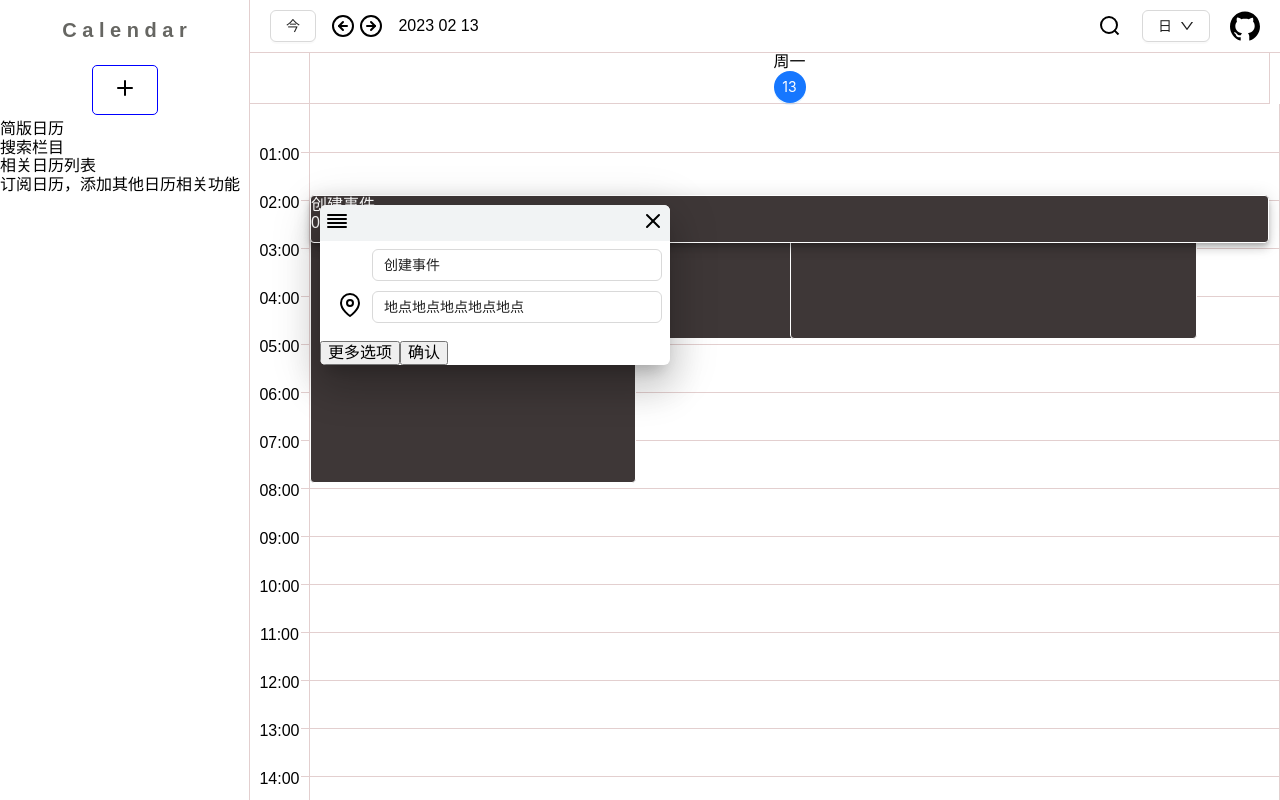
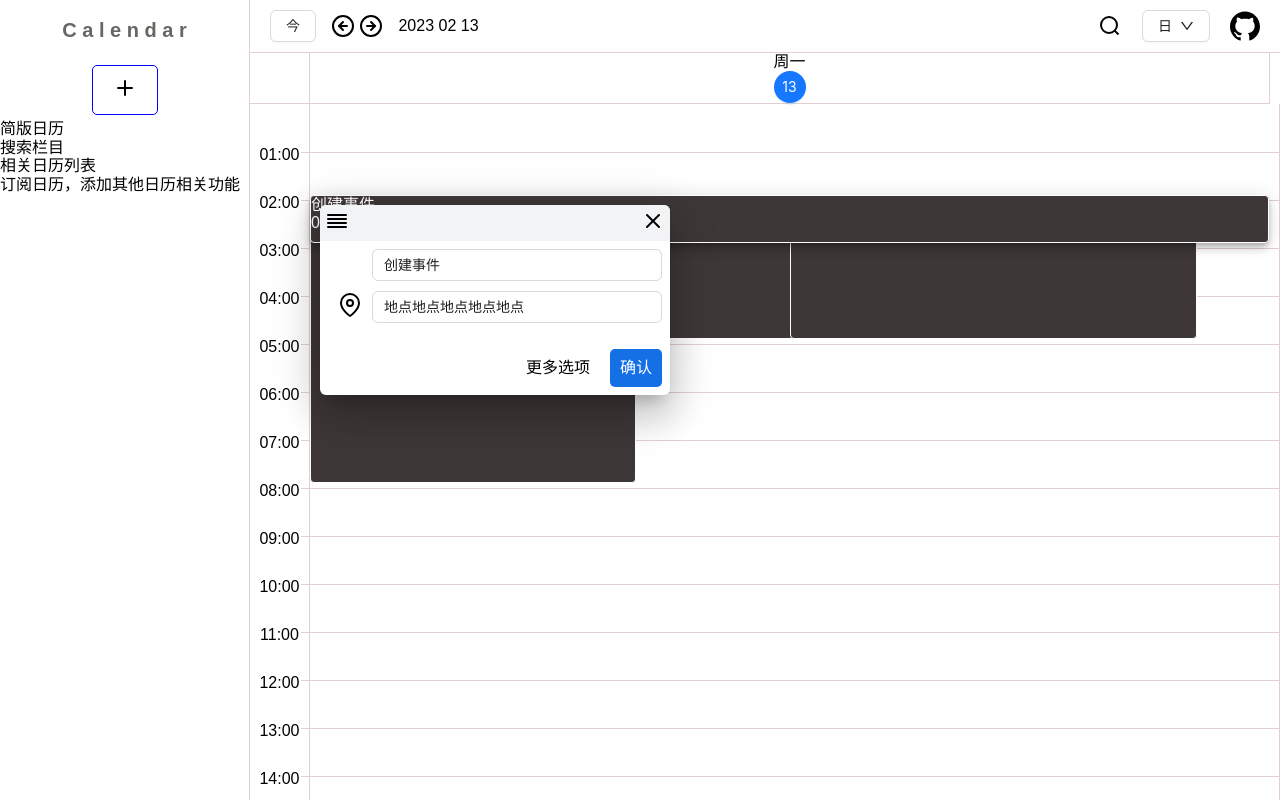
Before and after one commit to linround/Calendar, a React (Vite) app: page / in a window 1280 px wide. Built offline with nearby package versions, Linux system fonts and the light colour scheme.

Commit message:
style: 新建地点

```diff
--- a/src/view/LCalendar/Popover/CreatePopoverMixin.tsx
+++ b/src/view/LCalendar/Popover/CreatePopoverMixin.tsx
@@ -1,9 +1,10 @@
 import styles from './createEventPopover.module.less'
 import mainStyles from '../style.module.less'
 import { SvgIcon } from '../../../components'
-import { Input } from 'antd'
+import { Input, Button } from 'antd'
 import React from 'react'
 import { IMixinPopoverBody } from './helpers'
+import classnames from 'classnames'
 
 export const CreatePopoverMixin = {
   renderHeader(onClose:()=>void):JSX.Element {
@@ -44,10 +45,18 @@ export const CreatePopoverMixin = {
     )
   },
   renderFooter(onConfirm:()=>void):JSX.Element {
+    const confirmClassName = classnames({
+      [styles.createEventPopoverFooterButton]: true,
+      [styles.createEventPopoverFooterConfirm]: true,
+    })
+    const cancelClassName = classnames({
+      [styles.createEventPopoverFooterButton]: true,
+      [styles.createEventPopoverFooterCancel]: true,
+    })
     return (
-      <div>
-        <button >更多选项</button>
-        <button onClick={onConfirm}>确认</button>
+      <div className={styles.createEventPopoverFooter}>
+        <button className={cancelClassName}>更多选项</button>
+        <button className={confirmClassName} onClick={onConfirm}>确认</button>
       </div>
     )
   },
--- a/src/view/LCalendar/Popover/createEventPopover.module.less
+++ b/src/view/LCalendar/Popover/createEventPopover.module.less
@@ -1,3 +1,5 @@
+@containerPadding: 8px;
+
 .createEventPopover {
   &Container {
     max-height: 600px;
@@ -27,7 +29,7 @@
   &Body{
     display: flex;
     flex-direction: column;
-    padding: 8px;
+    padding: @containerPadding;
   }
   &Input {
     &Item {
@@ -42,4 +44,31 @@
   &Name{
     padding-left: 44px;
   }
+  &Footer {
+    display: flex;
+    flex-direction: row;
+    justify-content: flex-end;
+    padding: @containerPadding;
+    &Button {
+      border: 0;
+      padding: 10px;
+      cursor: pointer;
+      border-radius: 5px;
+      background-color: transparent;
+      transition: background-color .2s ease-in-out;
+    }
+    &Cancel {
+      margin-right: 10px;
+      &:hover{
+        background-color: #f9eeee;
+      }
+    }
+    &Confirm{
+      background-color: #1670e5;
+      color: white;
+      &:hover{
+        background-color: #205fb5;
+      }
+    }
+  }
 }
```
